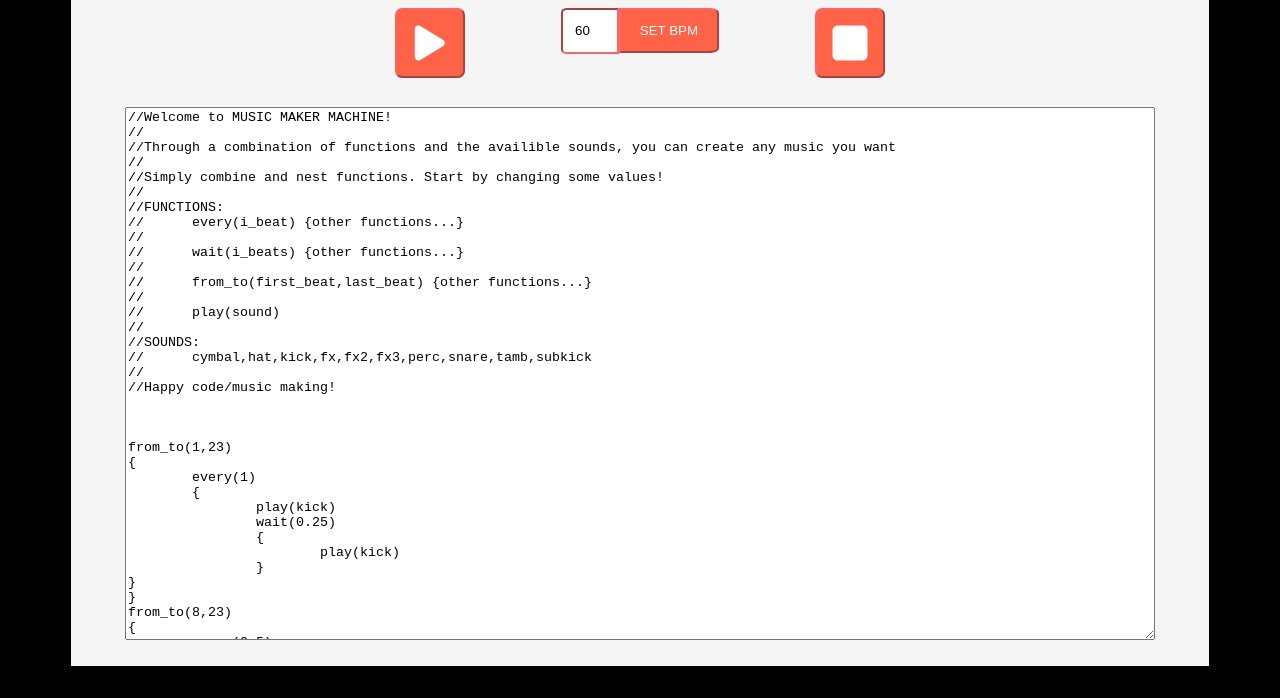
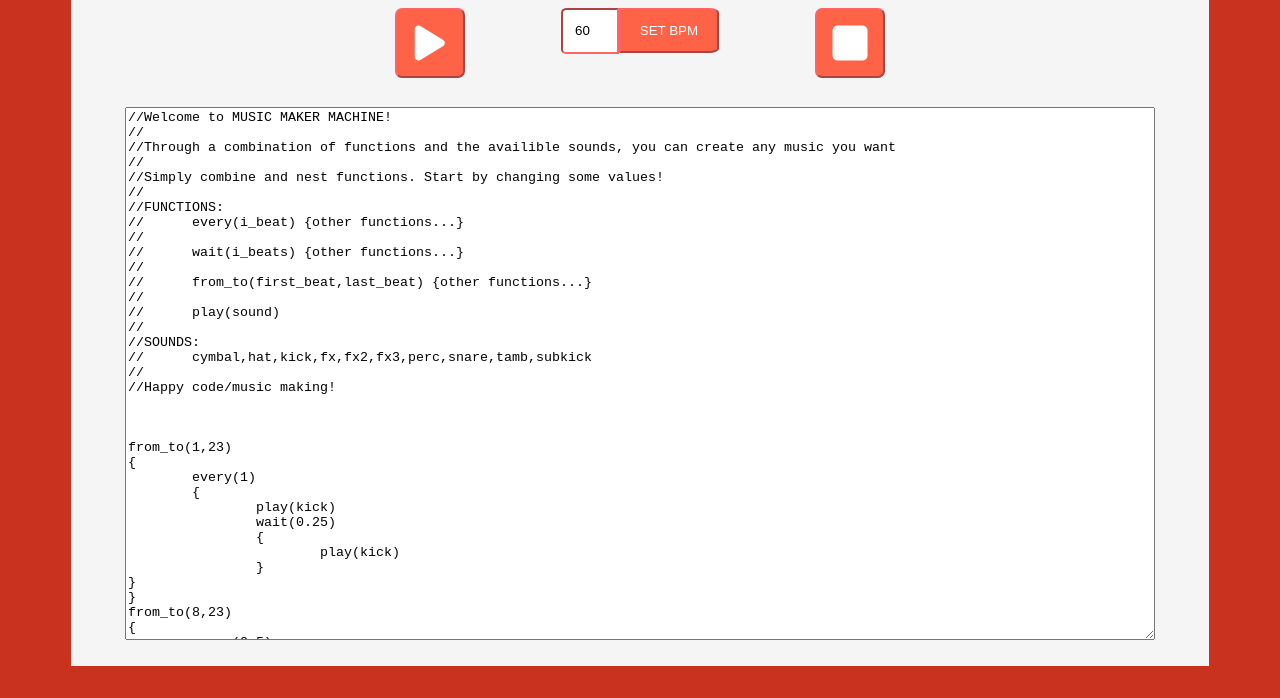
Before and after one commit to nonozuchu/music-maker, a website built with Vite: page index.html in a window 1280 px wide. Shown: the part 102-800 px from the top of the page. Built offline with nearby package versions, Linux system fonts and the light colour scheme.

Commit message:
updated everything

```diff
--- a/style.css
+++ b/style.css
@@ -21,7 +21,7 @@
   font-family: 'Lucida Sans', 'Lucida Sans Regular', 'Lucida Grande', 'Lucida Sans Unicode', Geneva, Verdana, sans-serif;
 }
 body{
-  background-color: black;
+  background-color: rgb(200, 50, 30);
 }
 i{
   width: 100%;
```
Also changed, not shown: README.md (added).
